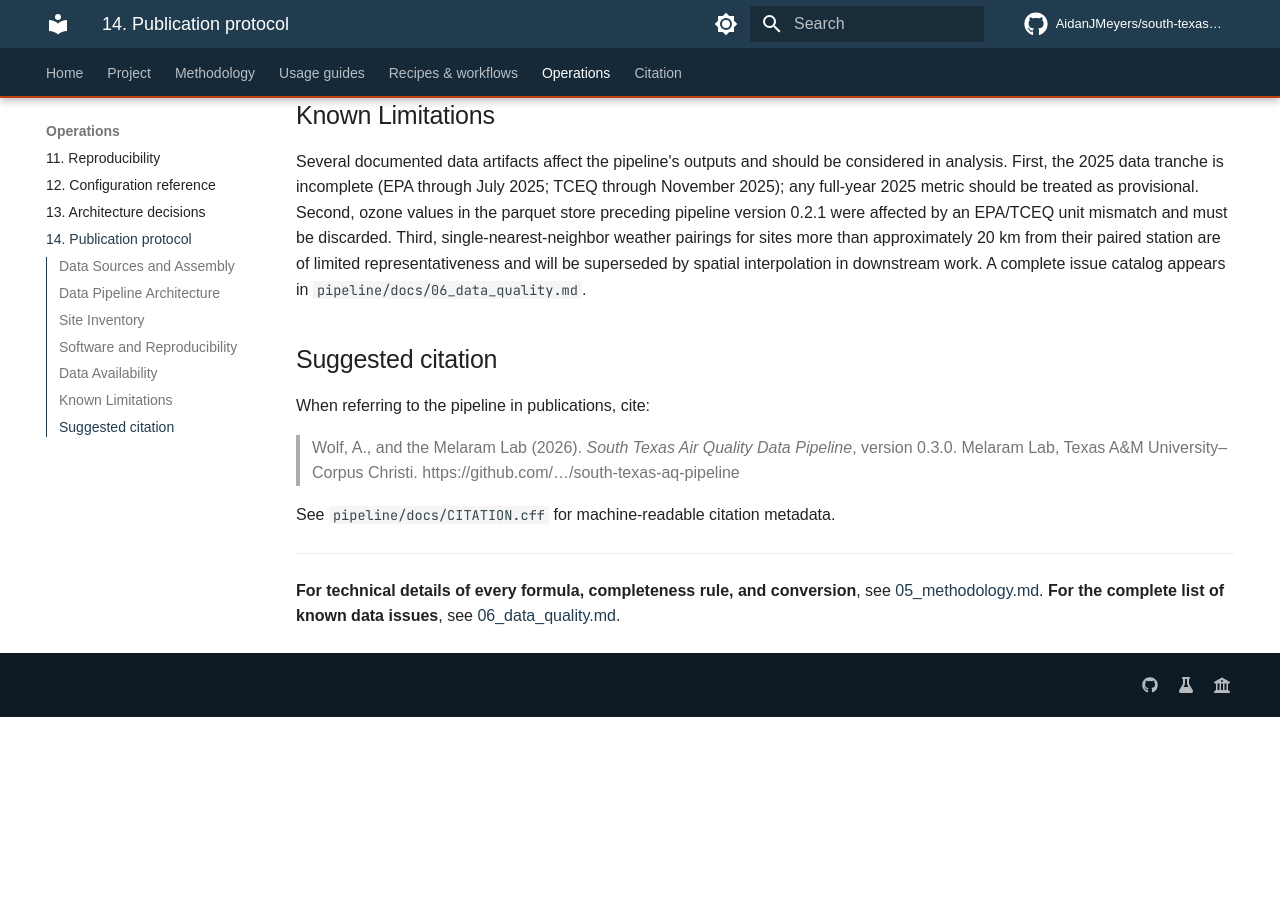
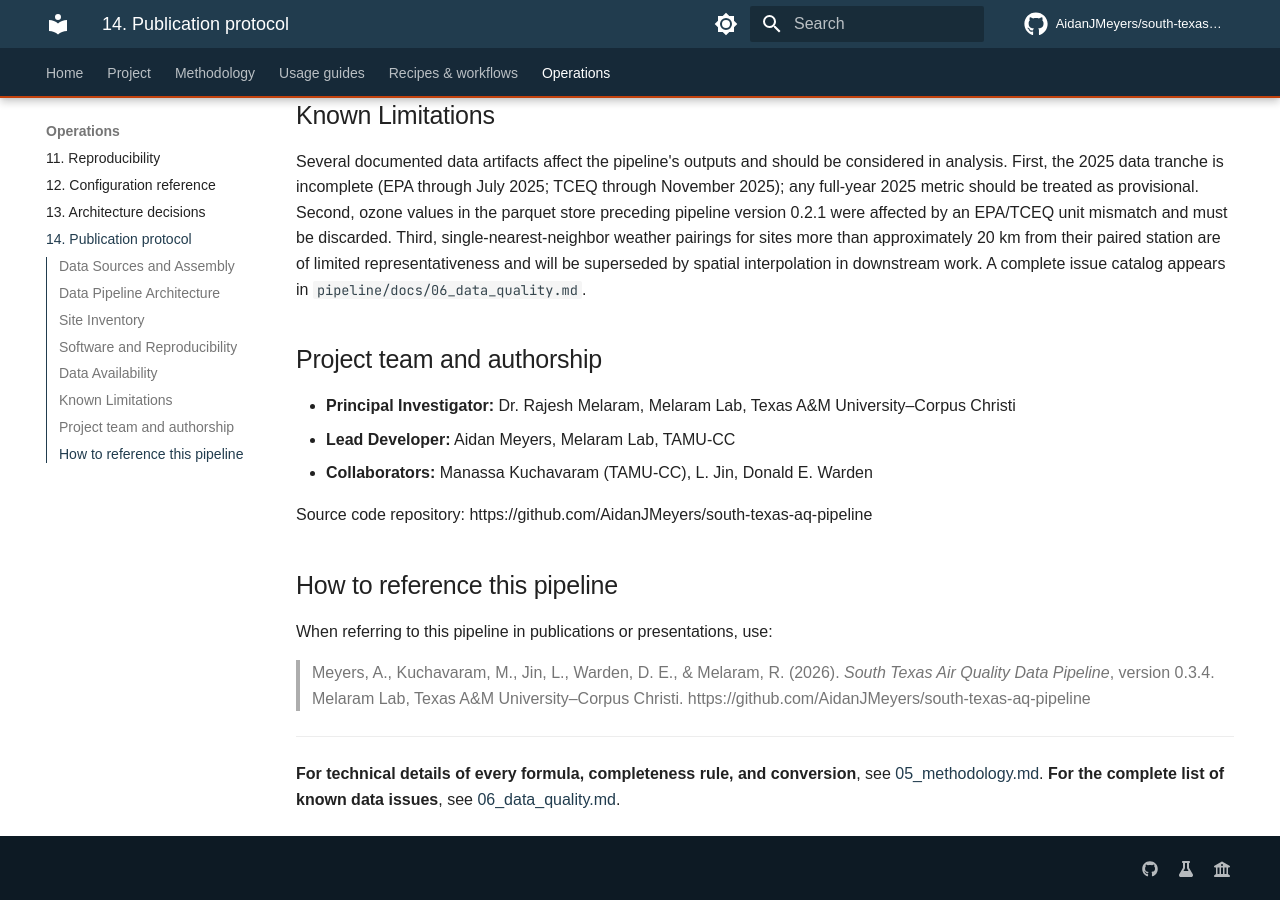
Before and after one commit to AidanJMeyers/south-texas-aq-pipeline, an MkDocs documentation site: the page built from pipeline/docs/14_publication_protocol.md, in a window 1280 px wide and 900 px high, scrolled down 2643 px. Built offline with MkDocs 1.6.1 and Material for MkDocs 9.7.7, drawn with Linux system fonts in a browser that asks for light colours; some web fonts are replaced; comment, search, counter and statistics services are not loaded; before the commit the page ends 3360 px from its top, so only the background shows below that; some of the changed text lies outside the part shown.

Commit message:
docs: correct authorship and reference format
Corrects the placeholder author metadata across all docs and config:

- Lead developer: Aidan Meyers (was incorrectly "Aidan Wolf")
- Principal Investigator: Dr. Rajesh Melaram, TAMU-CC (newly named)
- Collaborators: Manassa Kuchavaram (TAMU-CC), L. Jin, Donald E. Warden
  (previously only generic "Melaram Lab" was named)

Corrected reference format in pipeline/docs/14_publication_protocol.md:

> Meyers, A., Kuchavaram, M., Jin, L., Warden, D. E., & Melaram, R.
> (2026). South Texas Air Quality Data Pipeline, version 0.3.4.
> Melaram Lab, Texas A&M University-Corpus Christi.
> https://github.com/AidanJMeyers/south-texas-aq-pipeline

Other cleanup:

- Deleted pipeline/docs/CITATION.cff (the auto-generated CFF file
  had the wrong author list; removed in favor of the plain-text
  reference in the publication protocol doc).
- Removed the "Citation" nav entry from mkdocs.yml and the "Citation"
  grid card from the home page.
- Removed the "Citation" section + FAQ row from the top-level README.md
  in favor of a cleaner "Contact" section pointing at melaramlab.com.
- Renamed section 6 of pipeline/docs/05_methodology.md from "Citations"
  to "Regulatory references and source documents" (that section lists
  40 CFR Part 50 and EPA regulatory docs, not self-references).
- Site registry count in README.md corrected from stale
  "41 active + 3 reference + 2 pending + 1 dual-ID" to the v0.3.3
  reality of "42 active + 3 reference + 1 excluded + 1 disabled".
- pipeline/config.yaml and pipeline/docs/12_configuration_reference.md
  now include a `principal_investigator:` key alongside `lead:` and
  `collaborators:`.
- "cite in the Methods section" wording in 11_reproducibility.md
  changed to "reference in the Methods section".

Verified: `mkdocs build --strict` exits 0.

Known follow-up: the south-texas-aq-inputs.zip currently hosted on
OneDrive was built before these corrections and its internal README
still references the old author name. Rebuild and re-upload is
recommended but not blocking — external users will see the correct
authorship on the docs site regardless.

Co-Authored-By: Claude Opus 4.6 (1M context) <noreply@anthropic.com>

````diff
--- a/mkdocs.yml
+++ b/mkdocs.yml
@@ -186,4 +186,3 @@ nav:
       - 12. Configuration reference: 12_configuration_reference.md
       - 13. Architecture decisions: 13_decisions.md
       - 14. Publication protocol: 14_publication_protocol.md
-  - Citation: CITATION.cff
--- a/pipeline/docs/11_reproducibility.md
+++ b/pipeline/docs/11_reproducibility.md
@@ -275,7 +275,7 @@ sqlalchemy==2.0.36
 psycopg[binary]==3.2.3
 ```
 
-Save these to `requirements-pinned.txt` and cite in the Methods section.
+Save these to `requirements-pinned.txt` and reference in the Methods section.
 
 ## Troubleshooting
 
--- a/pipeline/docs/14_publication_protocol.md
+++ b/pipeline/docs/14_publication_protocol.md
@@ -1,8 +1,9 @@
 # 14 — Publication Protocol Summary
 
 Prose suitable for the Methods section of a manuscript describing the
-South Texas Air Quality data pipeline. Cite [05_methodology.md](./05_methodology.md)
-for detailed formulas and citations.
+South Texas Air Quality data pipeline. See
+[05_methodology.md](./05_methodology.md) for detailed formulas and
+regulatory references.
 
 ---
 
@@ -154,15 +155,24 @@ station are of limited representativeness and will be superseded by spatial
 interpolation in downstream work. A complete issue catalog appears in
 `pipeline/docs/06_data_quality.md`.
 
-## Suggested citation
+## Project team and authorship
 
-When referring to the pipeline in publications, cite:
+- **Principal Investigator:** Dr. Rajesh Melaram, Melaram Lab,
+  Texas A&M University–Corpus Christi
+- **Lead Developer:** Aidan Meyers, Melaram Lab, TAMU-CC
+- **Collaborators:** Manassa Kuchavaram (TAMU-CC), L. Jin, Donald E. Warden
 
-> Wolf, A., and the Melaram Lab (2026). *South Texas Air Quality Data
-> Pipeline*, version 0.3.0. Melaram Lab, Texas A&M University–Corpus Christi.
-> https://github.com/…/south-texas-aq-pipeline
+Source code repository:
+https://github.com/AidanJMeyers/south-texas-aq-pipeline
 
-See `pipeline/docs/CITATION.cff` for machine-readable citation metadata.
+## How to reference this pipeline
+
+When referring to this pipeline in publications or presentations, use:
+
+> Meyers, A., Kuchavaram, M., Jin, L., Warden, D. E., & Melaram, R. (2026).
+> *South Texas Air Quality Data Pipeline*, version 0.3.4. Melaram Lab,
+> Texas A&M University–Corpus Christi.
+> https://github.com/AidanJMeyers/south-texas-aq-pipeline
 
 ---
 
````
Also changed, not shown: README.md (+7 -13 lines), pipeline/docs/05_methodology.md (+5 -1 lines), pipeline/docs/12_configuration_reference.md (+6 -1 lines), pipeline/docs/index.md (+4 -2 lines), 2 other files.
